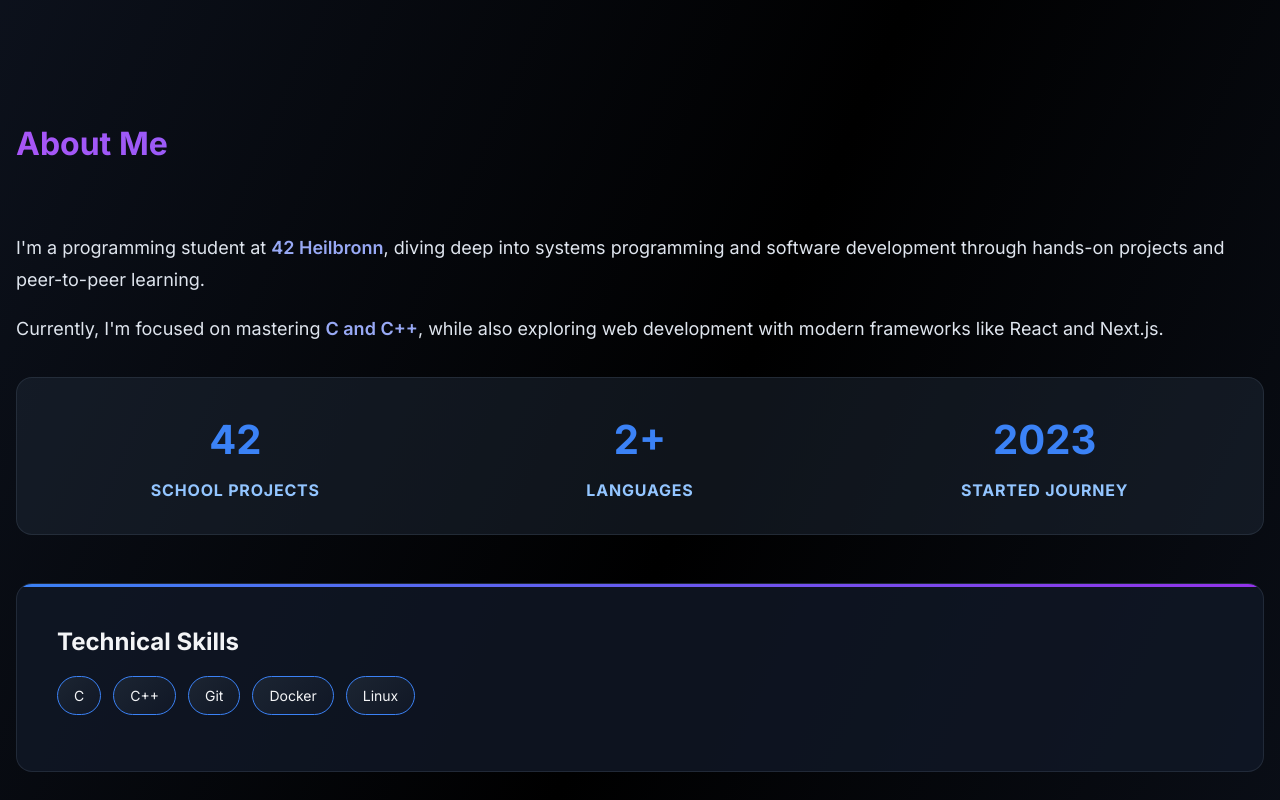
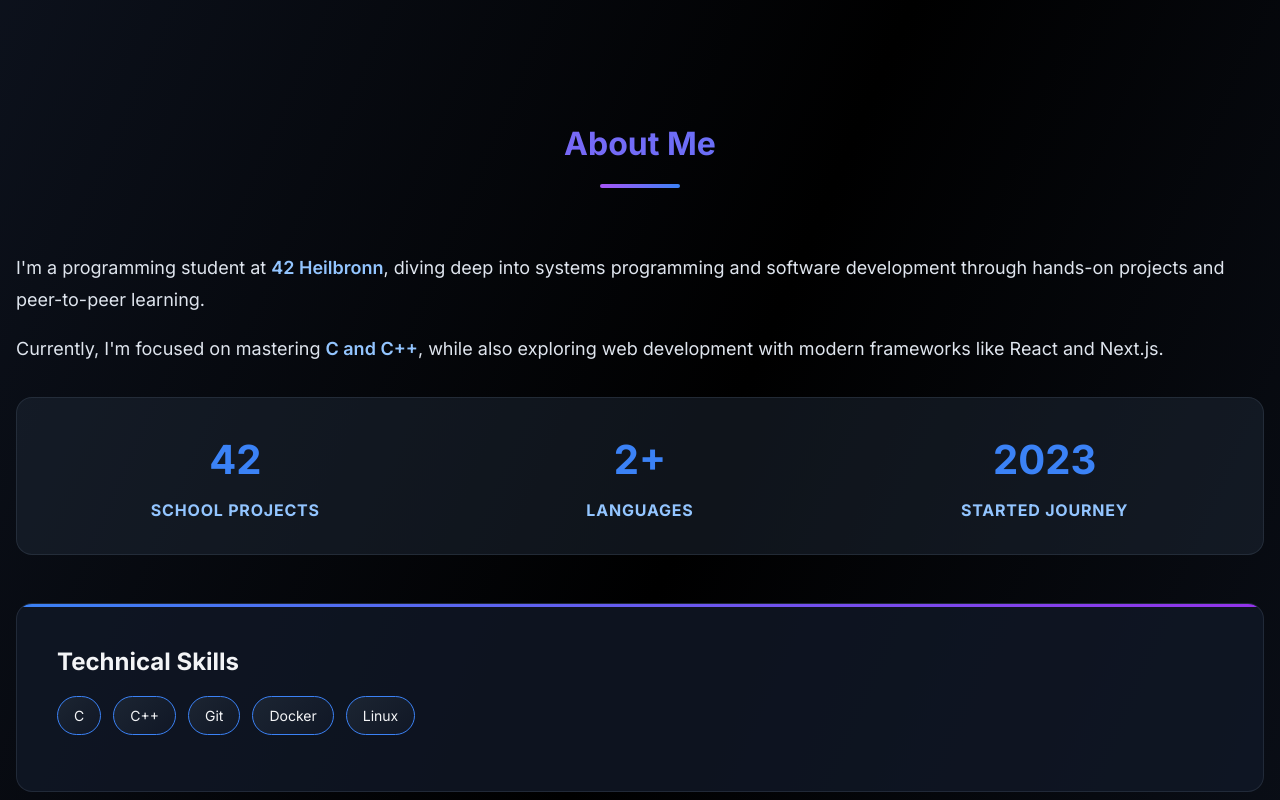
Before and after one commit to dubu13/my_portfolio, a Next.js app: page / in a window 1280 px wide. Shown: the part 840-1640 px from the top of the page. Built offline with nearby package versions, Linux system fonts and the light colour scheme.

Commit message:
Unify color scheme and improve component organization

```diff
--- a/app/globals.css
+++ b/app/globals.css
@@ -6,9 +6,11 @@
 
 @layer base {
   :root {
-    --color-purple-glow: 168 85 247;
-    --color-blue-glow: 59 130 246;
-    --color-green-glow: 34 197 94;
+    --color-primary-blue: 59 130 246;
+    --color-primary-purple: 147 51 234;
+    --color-secondary-purple: 168 85 247;
+    --color-light-blue: 147 197 255;
+    --color-light-purple: 192 132 252;
   }
 
   html {
@@ -80,7 +82,7 @@
 
 @layer utilities {
   .gradient-text {
-    background: linear-gradient(to right, rgb(168, 85, 247), rgb(59, 130, 246));
+    background: linear-gradient(to right, rgb(var(--color-secondary-purple)), rgb(var(--color-primary-blue)));
     -webkit-background-clip: text;
     background-clip: text;
     color: transparent;
@@ -88,6 +90,11 @@
 
   .text-muted {
     color: rgb(209, 213, 219);
+  }
+
+  .highlight-text {
+    color: rgb(var(--color-light-blue));
+    font-weight: 600;
   }
 
   .text-body {
@@ -99,6 +106,19 @@
 
   .text-center {
     text-align: center;
+  }
+
+  .section-header {
+    text-align: center;
+    margin-bottom: 3rem;
+  }
+
+  .section-underline {
+    width: 80px;
+    height: 4px;
+    background: linear-gradient(to right, rgb(168, 85, 247), rgb(59, 130, 246));
+    margin: 1rem auto;
+    border-radius: 2px;
   }
 
   .heading-1 {
```
